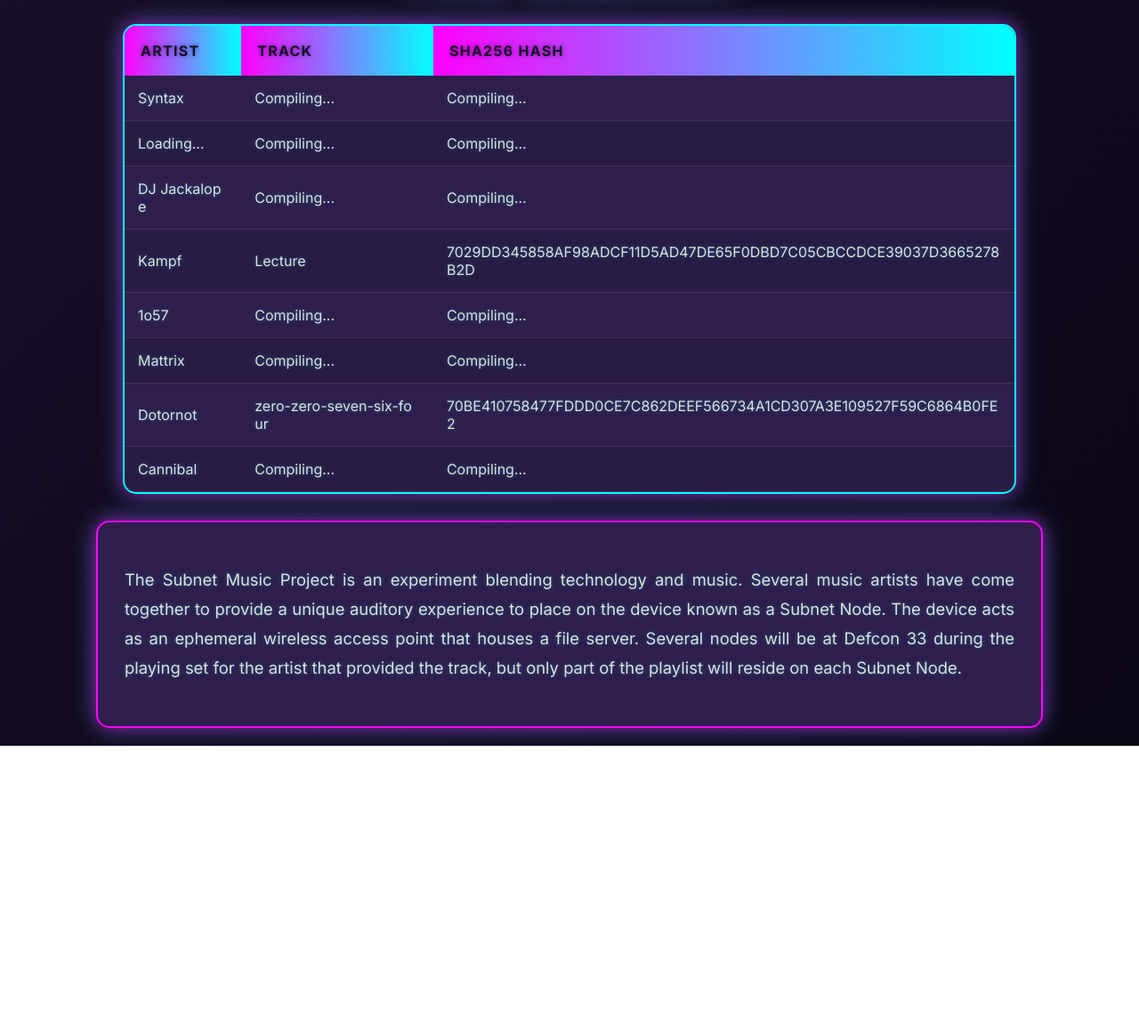
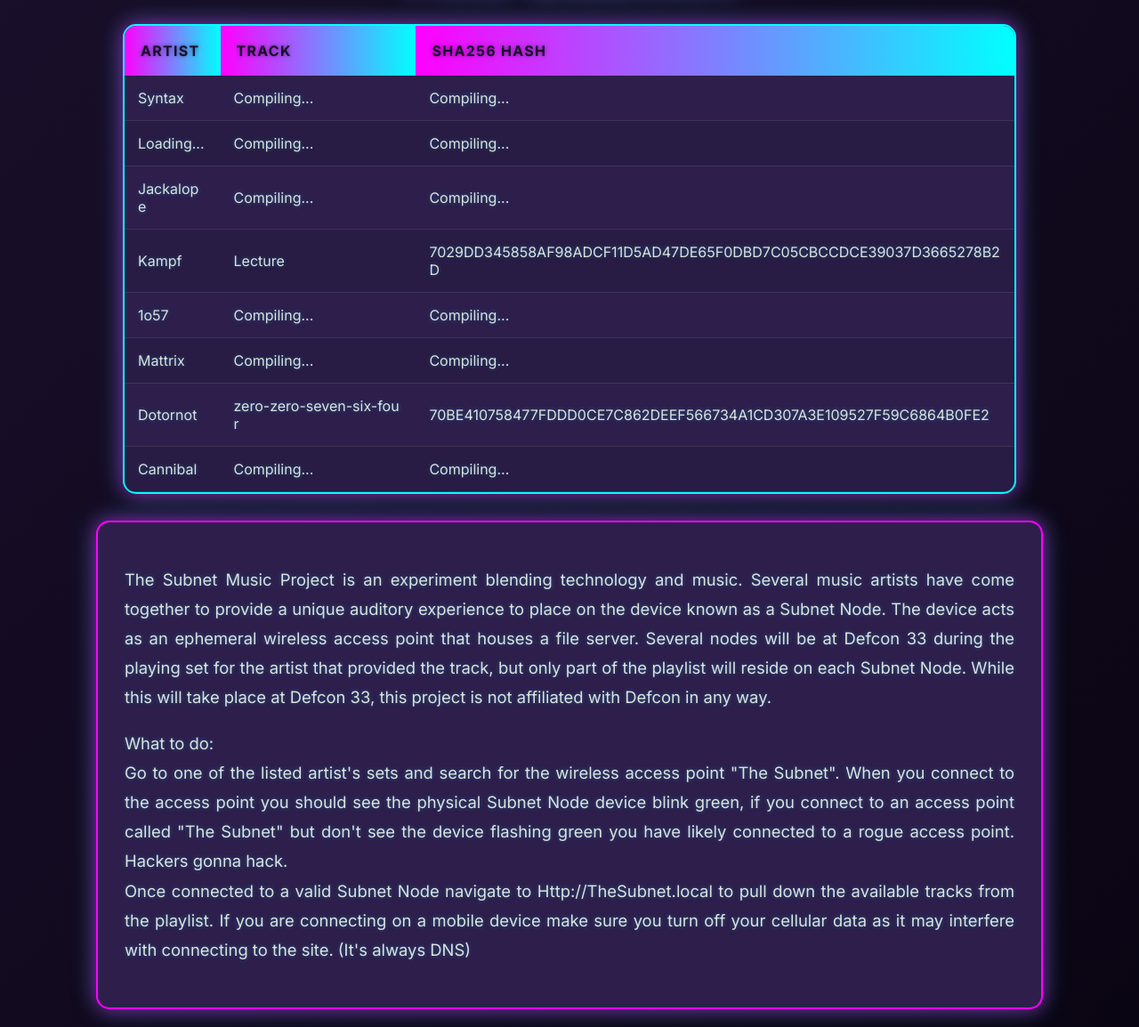
Before and after one commit to thesubnetmusicproject/TheSubnet, a plain HTML site: page index.html in a window 1280 px wide. Shown: the part 129-1283 px from the top of the page at 89% size. Before the commit the page ends 967 px from the top, so only its background shows below. Drawn offline with Linux system fonts and the light colour scheme.

Commit message:
Update index.html

```diff
--- a/index.html
+++ b/index.html
@@ -176,7 +176,7 @@
                     <td>Compiling...</td>
                 </tr>
                 <tr>
-                    <td>DJ Jackalope</td>
+                    <td>Jackalope</td>
                     <td>Compiling...</td>
                     <td>Compiling...</td>
                 </tr>
@@ -210,7 +210,11 @@
     </div>
 
     <div class="description-field">
-        <p>The Subnet Music Project is an experiment blending technology and music. Several music artists have come together to provide a unique auditory experience to place on the device known as a Subnet Node. The device acts as an ephemeral wireless access point that houses a file server. Several nodes will be at Defcon 33 during the playing set for the artist that provided the track, but only part of the playlist will reside on each Subnet Node.  </p>
+        <p>The Subnet Music Project is an experiment blending technology and music. Several music artists have come together to provide a unique auditory experience to place on the device known as a Subnet Node. The device acts as an ephemeral wireless access point that houses a file server. Several nodes will be at Defcon 33 during the playing set for the artist that provided the track, but only part of the playlist will reside on each Subnet Node. While this will take place at Defcon 33, this project is not affiliated with Defcon in any way.</p>
+        <p>What to do:
+            <br>
+        Go to one of the listed artist's sets and search for the wireless access point "The Subnet". When you connect to the access point you should see the physical Subnet Node device blink green, if you connect to an access point called "The Subnet" but don't see the device flashing green you have likely connected to a rogue access point. Hackers gonna hack.<br>
+        Once connected to a valid Subnet Node navigate to Http://TheSubnet.local to pull down the available tracks from the playlist. If you are connecting on a mobile device make sure you turn off your cellular data as it may interfere with connecting to the site. (It's always DNS)</p>
     </div>
 
 </body>
```
